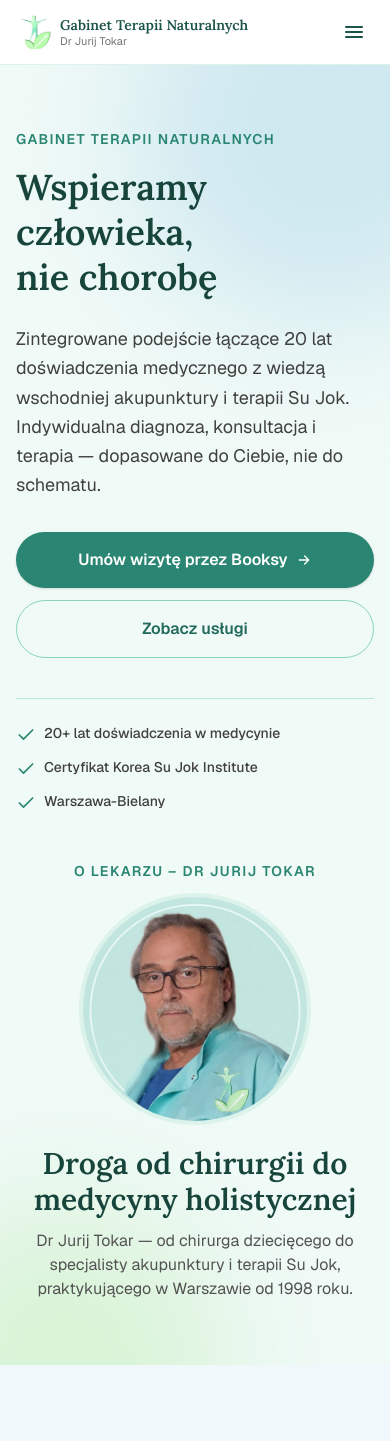
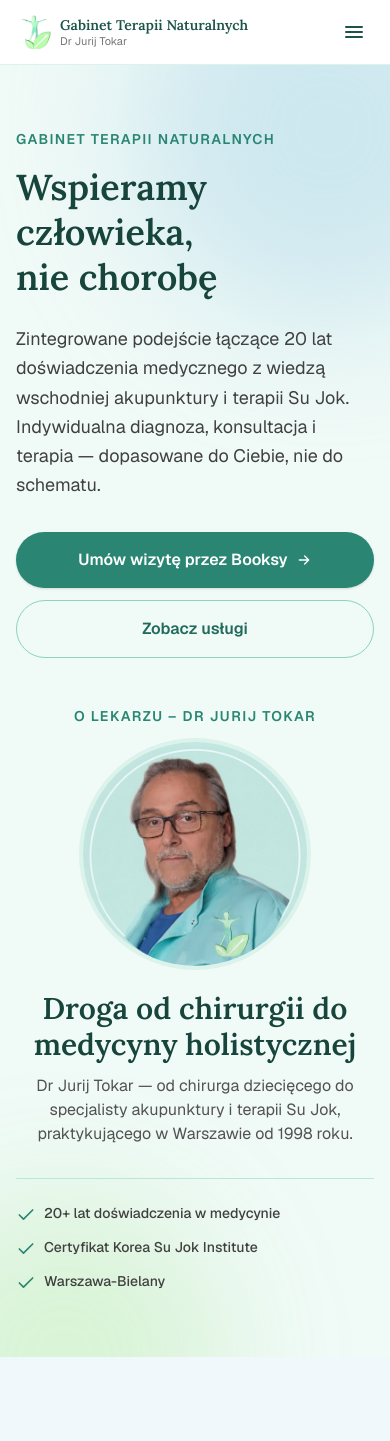
Before and after one commit to Lucazmonteiro/site-YURI, a Next.js app: page / in a window 390 px wide. Shown: the top 1441 px of the page. Built offline with nearby package versions, Linux system fonts and the light colour scheme.

Commit message:
feat: move trust badges below bio paragraph on mobile using responsive components

```diff
--- a/src/components/sections/hero.tsx
+++ b/src/components/sections/hero.tsx
@@ -6,6 +6,33 @@ const trustBadges = [
   "Certyfikat Korea Su Jok Institute",
   "Warszawa-Bielany",
 ];
+
+// Shared between two render positions: the original spot after the CTA
+// buttons (desktop) and below the bio paragraph (mobile) — see the two
+// call sites below for why a single stacked column can't reorder across
+// the hero's two grid columns with CSS `order` alone.
+function TrustBadges({ className = "" }: { className?: string }) {
+  return (
+    <dl className={`grid-cols-1 gap-3 border-t border-brand-200 pt-6 sm:grid-cols-3 ${className}`}>
+      {trustBadges.map((badge) => (
+        <div key={badge} className="flex items-start gap-2">
+          <svg
+            aria-hidden="true"
+            xmlns="http://www.w3.org/2000/svg"
+            viewBox="0 0 24 24"
+            fill="none"
+            stroke="currentColor"
+            strokeWidth={2}
+            className="mt-0.5 h-5 w-5 shrink-0 text-brand-600"
+          >
+            <path d="M20 6L9 17l-5-5" strokeLinecap="round" strokeLinejoin="round" />
+          </svg>
+          <dd className="text-sm font-medium text-neutral-700">{badge}</dd>
+        </div>
+      ))}
+    </dl>
+  );
+}
 
 export default function Hero() {
   return (
@@ -46,24 +73,7 @@ export default function Hero() {
             </a>
           </div>
 
-          <dl className="mt-10 grid grid-cols-1 gap-3 border-t border-brand-200 pt-6 sm:grid-cols-3">
-            {trustBadges.map((badge) => (
-              <div key={badge} className="flex items-start gap-2">
-                <svg
-                  aria-hidden="true"
-                  xmlns="http://www.w3.org/2000/svg"
-                  viewBox="0 0 24 24"
-                  fill="none"
-                  stroke="currentColor"
-                  strokeWidth={2}
-                  className="mt-0.5 h-5 w-5 shrink-0 text-brand-600"
-                >
-                  <path d="M20 6L9 17l-5-5" strokeLinecap="round" strokeLinejoin="round" />
-                </svg>
-                <dd className="text-sm font-medium text-neutral-700">{badge}</dd>
-              </div>
-            ))}
-          </dl>
+          <TrustBadges className="mt-10 hidden lg:grid" />
         </div>
 
         <div
@@ -91,6 +101,8 @@ export default function Hero() {
             akupunktury i terapii Su Jok, praktykującego w Warszawie od
             1998 roku.
           </p>
+
+          <TrustBadges className="mt-8 grid text-left lg:hidden" />
         </div>
       </div>
     </section>
```
